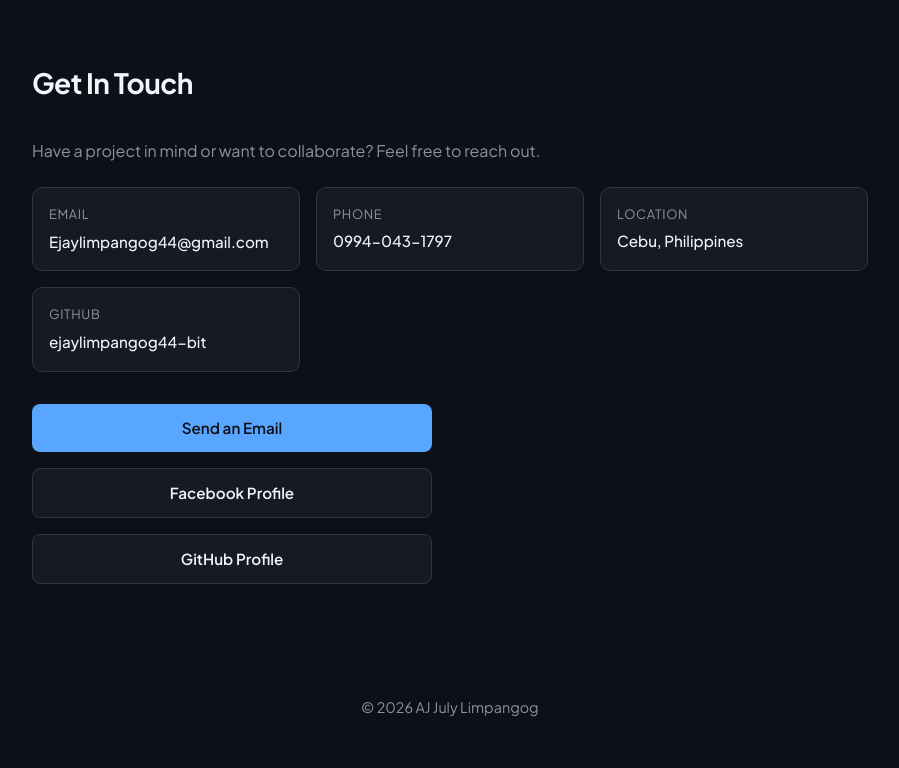
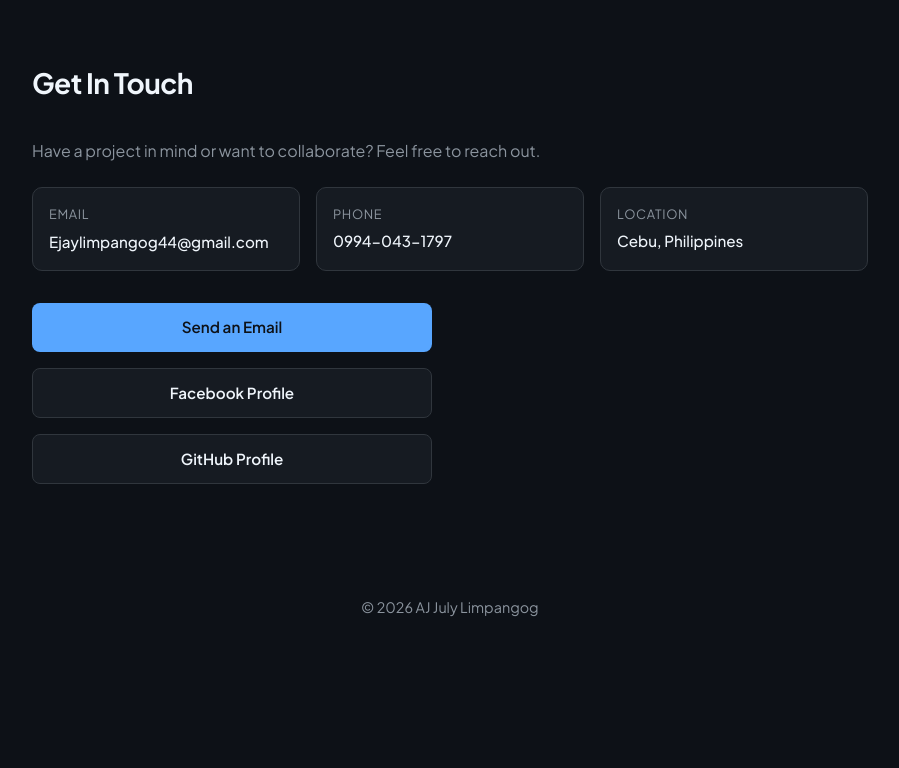
Before and after one commit to ejaylimpangog44-bit/Portfolio, a plain HTML site: page index.html in a window 1280 px wide. Shown: the part 1132-1900 px from the top of the page, without its empty margins (190-1089 px from the left). After the commit the page ends 1799 px from the top, so only its background shows below. Drawn offline with Linux system fonts and the light colour scheme.

Commit message:
Update index.html

```diff
--- a/index.html
+++ b/index.html
@@ -402,12 +402,7 @@
                     <span>Location</span>
                     <p>Cebu, Philippines</p>
                 </div>
-                <div class="contact-card">
-                    <span>GitHub</span>
-                    <a href="https://github.com/ejaylimpangog44-bit" target="_blank" rel="noopener">ejaylimpangog44-bit</a>
-                </div>
             </div>
-
             <div class="contact-actions">
                 <a href="mailto:Ejaylimpangog44@gmail.com" class="btn btn-primary">Send an Email</a>
                 <a href="https://www.facebook.com/share/14sw1qvPDfh/" target="_blank" rel="noopener" class="btn btn-secondary">Facebook Profile</a>
```
